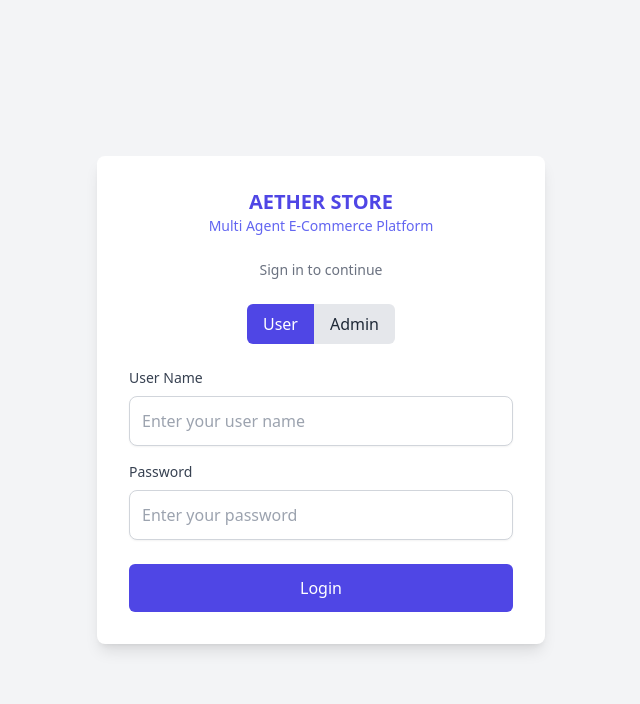
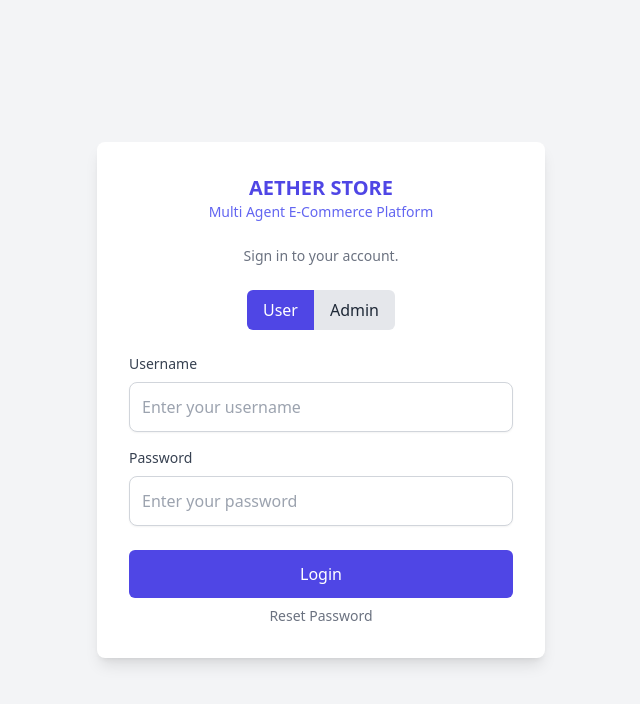
Before and after one commit to Kesara-Hansajith/AETHER-STORE--multiagent_ecommerce_platform, a Django app: template store/templates/store/index.html in a window 1280 px wide. Shown: the top 704 px of the page, without its empty margins (319-959 px from the left). Run offline with Django 5.2, Linux system fonts and the light colour scheme; the template is opened without the code that fills it, so the values that code supplies are empty; some libraries are stand-ins or nearby versions.

Commit message:
UI costomized

```diff
--- a/store/templates/store/baseAdmin.html
+++ b/store/templates/store/baseAdmin.html
@@ -13,7 +13,7 @@
                 <!-- Logo Section -->
                 <div class="flex-shrink-0 flex items-center">
                     <span class="text-xl font-bold text-indigo-600 block mb-0.1">AETHER STORE<br>
-                    <span class="text-sm font-medium text-indigo-500 block mt-0.1">(E-Commerce Platform)</span>
+                    <span class="text-sm font-medium text-indigo-500 block mt-0.1">Multi Agent E-Commerce Platform</span>
                 </div>
 
                 <!-- Hamburger Menu for Mobile -->
--- a/store/templates/store/baseUser.html
+++ b/store/templates/store/baseUser.html
@@ -13,7 +13,7 @@
                 <!-- Logo Section -->
                 <div class="flex-shrink-0 flex items-center">
                     <span class="text-xl font-bold text-indigo-600 block mb-0.1">AETHER STORE<br>
-                    <span class="text-sm font-medium text-indigo-500 block mt-0.1">(E-Commerce Platform)</span>
+                    <span class="text-sm font-medium text-indigo-500 block mt-0.1">Multi Agent E-Commerce Platform</span>
                 </div>
 
                 <!-- Hamburger Menu for Mobile -->
--- a/store/templates/store/index.html
+++ b/store/templates/store/index.html
@@ -16,7 +16,7 @@
                 <span class="text-sm font-medium text-indigo-500 block mt-0.1">Multi Agent E-Commerce Platform</span>
             </div>
 
-            <p class="text-sm text-gray-500 text-center mt-2">Sign in to continue</p>
+            <p class="text-sm text-gray-500 text-center mt-2">Sign in to your account.</p>
 
             <!-- Toggle Button -->
             <div class="flex justify-center mt-6">
@@ -27,9 +27,9 @@
             <!-- Login Form -->
             <form action="#" method="POST" class="mt-6">
                 <div id="userFields">
-                    <label class="block text-sm font-medium text-gray-700">User Name</label>
+                    <label class="block text-sm font-medium text-gray-700">Username</label>
                     <div class="relative mt-2">
-                        <input type="name" name="name" placeholder="Enter your user name"
+                        <input type="name" name="name" placeholder="Enter your username"
                             class="block w-full pl-3 pr-3 py-3 border border-gray-300 text-base rounded-lg shadow-sm focus:outline-none focus:ring-indigo-500 focus:border-indigo-500">
                     </div>
 
@@ -60,6 +60,7 @@
                     Login
                 </button>
             </form>
+            <p class="text-sm text-gray-500 text-center mt-2">Reset Password</p>
         </div>
     </div>
 
```
